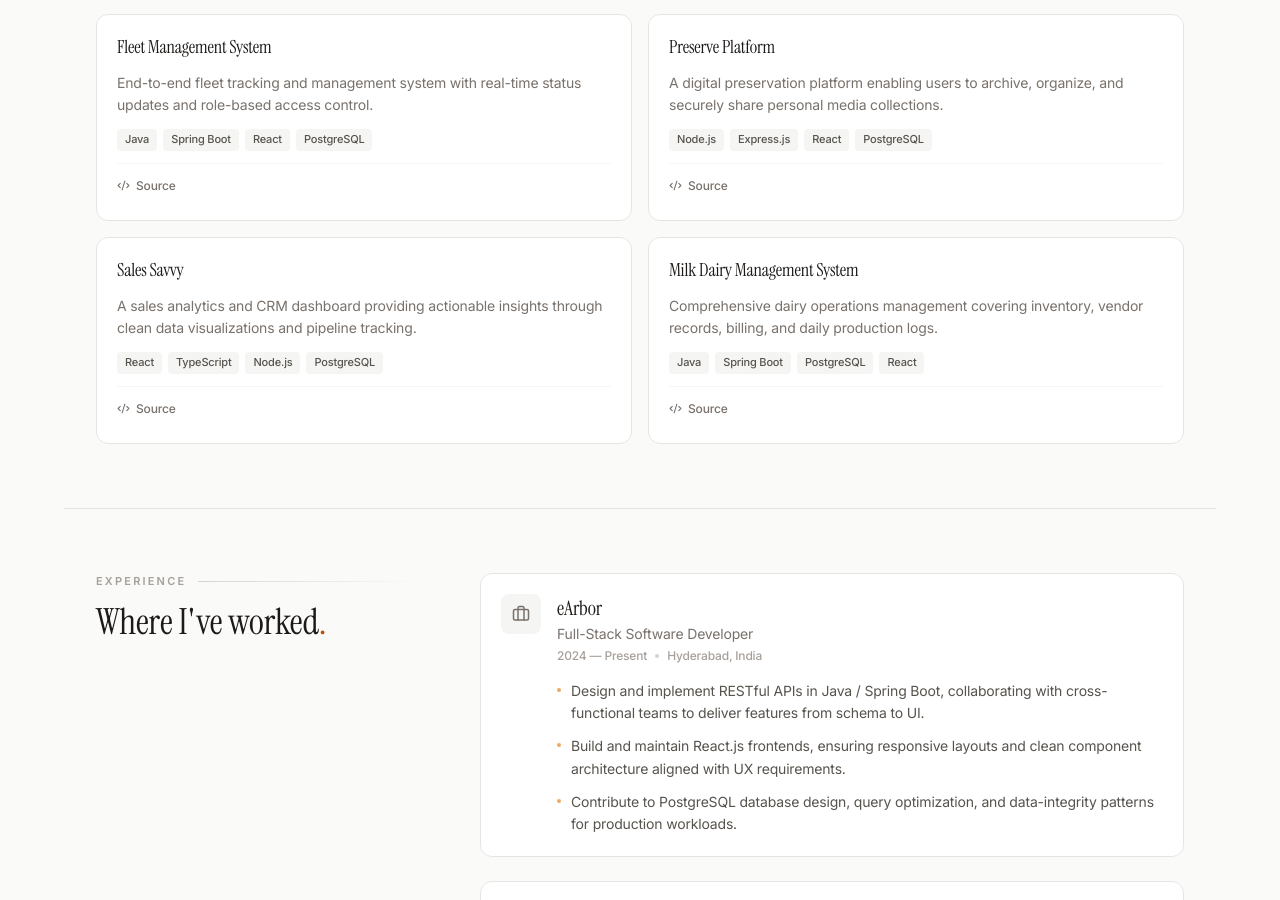
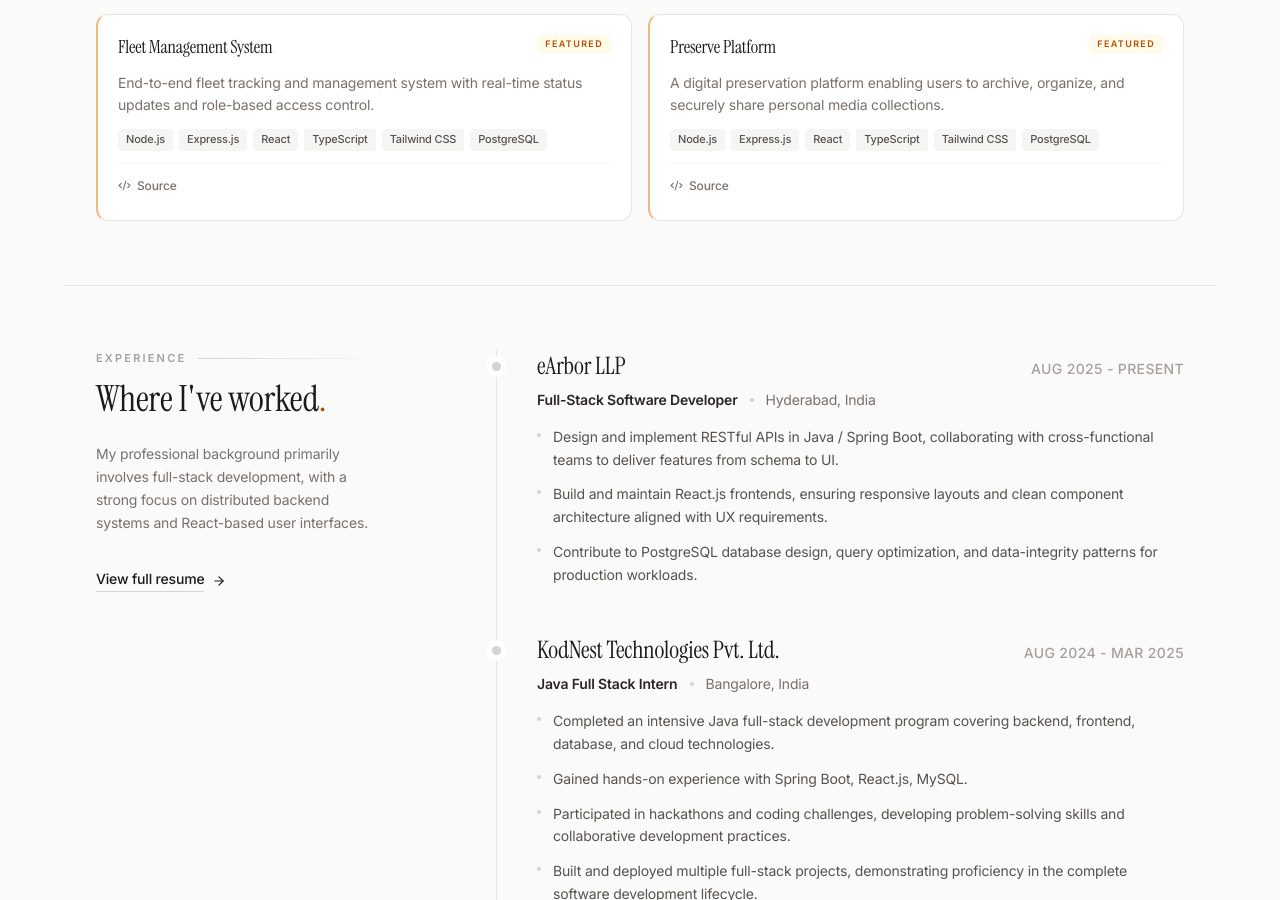
Before and after one commit to tungagnaneswar/gnaneswartunga-portfolio, a React (Vite) app: page / in a window 1280 px wide. Shown: the part 1900-2800 px from the top of the page. Built offline with nearby package versions, Linux system fonts and the light colour scheme.

Commit message:
feat: implement Hero, Experience, and Projects components with site content data

```diff
--- a/src/components/Experience.tsx
+++ b/src/components/Experience.tsx
@@ -1,6 +1,6 @@
-import { experience } from '../data/content';
+import { experience, siteData } from '../data/content';
 import { useScrollReveal } from '../hooks/useScrollReveal';
-import { Briefcase } from 'lucide-react';
+import { ArrowRight } from 'lucide-react';
 
 export function Experience() {
   const { ref, isVisible } = useScrollReveal<HTMLElement>();
@@ -9,43 +9,62 @@ export function Experience() {
     <section
       id="experience"
       ref={ref}
-      className={`py-16 px-6 sm:px-8 max-w-6xl mx-auto transition-all duration-700 ${
-        isVisible ? 'opacity-100 translate-y-0' : 'opacity-0 translate-y-6'
-      }`}
+      className={`py-16 px-6 sm:px-8 max-w-6xl mx-auto transition-all duration-700 ${isVisible ? 'opacity-100 translate-y-0' : 'opacity-0 translate-y-6'
+        }`}
     >
       <div className="grid md:grid-cols-[1fr_2.2fr] gap-8 md:gap-16 items-start">
-        <div>
+        <div className="md:sticky md:top-32 md:pr-8">
           <p className="section-label text-[11px] font-semibold tracking-[0.2em] uppercase text-stone-400 dark:text-stone-600 mb-3">
             Experience
           </p>
-          <h2 className="font-serif text-3xl sm:text-4xl text-stone-900 dark:text-stone-50">
+          <h2 className="font-serif text-3xl sm:text-4xl text-stone-900 dark:text-stone-50 mb-6">
             Where I've worked<span className="text-amber-700 dark:text-amber-500">.</span>
           </h2>
+
+          <p className="text-sm text-stone-500 dark:text-stone-400 leading-relaxed mb-8 hidden md:block">
+            My professional background primarily involves full-stack development, with a strong focus on distributed backend systems and React-based user interfaces.
+          </p>
+
+          <a
+            href={siteData.resume}
+            target="_blank"
+            rel="noopener noreferrer"
+            className="hidden md:inline-flex items-center gap-2 text-sm font-medium text-stone-900 dark:text-stone-50 hover:text-amber-700 dark:hover:text-amber-500 transition-colors group"
+          >
+            <span className="border-b border-stone-300 dark:border-stone-700 group-hover:border-amber-500 transition-colors pb-0.5">
+              View full resume
+            </span>
+            <ArrowRight size={14} className="group-hover:translate-x-1 transition-transform" />
+          </a>
         </div>
-        <div className="space-y-6">
-          {experience.map(job => (
-            <div key={job.company} className="relative p-5 rounded-xl border border-stone-200 dark:border-stone-800 bg-white dark:bg-stone-900/50">
-              <div className="flex items-start gap-4 mb-4">
-                <div className="w-10 h-10 rounded-lg bg-stone-100 dark:bg-stone-800 flex items-center justify-center shrink-0">
-                  <Briefcase size={18} className="text-stone-500 dark:text-stone-400" />
-                </div>
-                <div className="flex-1 min-w-0">
-                  <h3 className="font-serif text-xl text-stone-900 dark:text-stone-50">{job.company}</h3>
-                  <p className="text-sm text-stone-500 dark:text-stone-400 mt-0.5">
-                    {job.role}
-                  </p>
-                  <div className="flex items-center gap-2 mt-1">
-                    <span className="text-xs font-medium text-stone-400 dark:text-stone-600">{job.period}</span>
-                    <span className="w-1 h-1 rounded-full bg-stone-300 dark:bg-stone-700" />
-                    <span className="text-xs font-medium text-stone-400 dark:text-stone-600">{job.location}</span>
-                  </div>
-                </div>
+        <div className="relative border-l border-stone-200 dark:border-stone-800 ml-3 md:ml-4 mt-2 md:mt-0">
+          {experience.map((job) => (
+            <div key={job.company} className="relative pl-8 md:pl-10 pb-12 last:pb-0 group">
+              {/* Track Dot Ring */}
+              <div className="absolute -left-[11px] top-1.5 flex h-[21px] w-[21px] items-center justify-center rounded-full bg-white dark:bg-stone-950">
+                <div className="h-[9px] w-[9px] rounded-full bg-stone-300 dark:bg-stone-700 group-hover:bg-amber-500 group-hover:shadow-[0_0_10px_rgba(245,158,11,0.5)] transition-all duration-300" />
               </div>
-              <ul className="space-y-2.5 pl-14">
+
+              <div className="flex flex-col sm:flex-row sm:items-baseline sm:justify-between mb-2">
+                <h3 className="font-serif text-xl sm:text-2xl text-stone-900 dark:text-stone-50 group-hover:text-amber-700 dark:group-hover:text-amber-500 transition-colors">
+                  {job.company}
+                </h3>
+                <span className="text-xs sm:text-sm font-medium tracking-wide text-stone-400 dark:text-stone-500 mt-1 sm:mt-0 uppercase">
+                  {job.period}
+                </span>
+              </div>
+
+              <div className="flex items-center gap-3 mb-4">
+                <span className="text-sm font-semibold text-stone-800 dark:text-stone-200">{job.role}</span>
+                <span className="w-1 h-1 rounded-full bg-stone-300 dark:bg-stone-700" />
+                <span className="text-sm text-stone-500 dark:text-stone-400">{job.location}</span>
+              </div>
+
+              <ul className="space-y-3">
                 {job.bullets.map((bullet, i) => (
-                  <li key={i} className="text-sm leading-relaxed text-stone-600 dark:text-stone-400 flex gap-2.5">
-                    <span className="mt-2 shrink-0 w-1 h-1 rounded-full bg-amber-600/60 dark:bg-amber-500/50" />
-                    {bullet}
+                  <li key={i} className="text-sm leading-relaxed text-stone-600 dark:text-stone-400 flex gap-3 items-start">
+                    <span className="mt-[0.45rem] shrink-0 w-[4px] h-[4px] rounded-full bg-stone-300 dark:bg-stone-600 group-hover:bg-amber-500/50 transition-colors" />
+                    <span>{bullet}</span>
                   </li>
                 ))}
               </ul>
--- a/src/components/Hero.tsx
+++ b/src/components/Hero.tsx
@@ -1,6 +1,6 @@
 import { siteData } from '../data/content';
 import { Code2, Link, FileText, ArrowDown } from 'lucide-react';
-import { motion, useMotionValue, useSpring, useTransform } from 'framer-motion';
+import { motion, useMotionValue, useSpring } from 'framer-motion';
 import { useRef, ReactNode } from 'react';
 
 // Magnetic Button Wrapper
--- a/src/components/Projects.tsx
+++ b/src/components/Projects.tsx
@@ -100,7 +100,7 @@ export function Projects() {
         </h2>
       </div>
       <div className="grid sm:grid-cols-2 gap-4">
-        {projects.map((project, i) => (
+        {projects.filter(project => project.isActive).map((project, i) => (
           <ProjectCard key={project.title} project={project} index={i} />
         ))}
       </div>
--- a/src/data/content.ts
+++ b/src/data/content.ts
@@ -2,10 +2,10 @@ export const siteData = {
   name: 'Gnaneswar Tunga',
   nickname: 'Eshwar',
   title: 'Full-Stack Software Developer',
-  pitch: 'I build reliable, well-engineered systems end to end — from React interfaces to Spring Boot backends.',
+  pitch: 'I build reliable, well-engineered systems end to end from React interfaces to Spring Boot backends.',
   location: 'Hyderabad, India',
-  email: 'gnaneswartunga@gmail.com',
-  github: 'https://github.com/gnaneswartunga',
+  email: 'tungagnaneswar12@gmail.com',
+  github: 'https://github.com/tungagnaneswar',
   linkedin: 'https://linkedin.com/in/gnaneswartunga',
   resume: '#',
 } as const;
@@ -26,7 +26,7 @@ export type SkillGroup = {
 export const skills: SkillGroup[] = [
   {
     category: 'Languages',
-    items: ['Java', 'TypeScript', 'JavaScript', 'SQL'],
+    items: ['Java', 'TypeScript', 'JavaScript', 'Structured Query Language(SQL)'],
   },
   {
     category: 'Backend',
@@ -38,15 +38,15 @@ export const skills: SkillGroup[] = [
   },
   {
     category: 'Database',
-    items: ['PostgreSQL', 'RocksDB'],
+    items: ['PostgreSQL', 'MongoDB'],
   },
   {
     category: 'Cloud / DevOps',
-    items: ['Microsoft Azure', 'Docker', 'Prometheus', 'Grafana'],
+    items: ['Docker', 'AWS', 'Git & GitHub'],
   },
   {
     category: 'Concepts',
-    items: ['REST API Design', 'System Design', 'Distributed Systems (Raft)', 'JWT Auth', 'SOLID Principles'],
+    items: ['REST API Design', 'System Design', 'Distributed Systems (Raft)', 'JWT Auth', 'SOLID Principles', 'Load Balancing', 'Microservices', 'Data Structures & Algorithms'],
   },
 ];
 
@@ -57,9 +57,20 @@ export type Project = {
   github: string;
   demo?: string;
   featured?: boolean;
+  isActive?: boolean;
 };
 
 export const projects: Project[] = [
+  {
+    title: 'Schema Vault',
+    description:
+      'A database schema management tool that helps you compare demo and production environments and highlight differences. It supports both PostgreSQL and MySQL.',
+    tags: ['Java', 'Spring Boot', 'Spring Security', 'Swagger UI', 'Docker', 'PostgreSQL', 'MySQL', 'React', 'TypeScript'],
+    github: '#',
+    demo: '#',
+    featured: true,
+    isActive: true,
+  },
   {
     title: 'Distributed Key-Value Store',
     description:
@@ -68,6 +79,7 @@ export const projects: Project[] = [
     github: '#',
     demo: '#',
     featured: true,
+    isActive: true,
   },
   {
     title: 'Smart Inventory & Billing Manager',
@@ -77,35 +89,36 @@ export const projects: Project[] = [
     github: '#',
     demo: '#',
     featured: true,
+    isActive: false,
   },
   {
     title: 'Fleet Management System',
     description:
       'End-to-end fleet tracking and management system with real-time status updates and role-based access control.',
-    tags: ['Java', 'Spring Boot', 'React', 'PostgreSQL'],
+    tags: ['Node.js', 'Express.js', 'React', 'TypeScript', 'Tailwind CSS', 'PostgreSQL'],
     github: '#',
+    featured: true,
+    isActive: true,
   },
   {
     title: 'Preserve Platform',
     description:
       'A digital preservation platform enabling users to archive, organize, and securely share personal media collections.',
-    tags: ['Node.js', 'Express.js', 'React', 'PostgreSQL'],
+    tags: ['Node.js', 'Express.js', 'React', 'TypeScript', 'Tailwind CSS', 'PostgreSQL'],
     github: '#',
+    featured: true,
+    isActive: true,
   },
   {
     title: 'Sales Savvy',
     description:
       'A sales analytics and CRM dashboard providing actionable insights through clean data visualizations and pipeline tracking.',
-    tags: ['React', 'TypeScript', 'Node.js', 'PostgreSQL'],
+    tags: ['Java', 'Spring Boot', 'React', 'MySQL', 'REST API', 'JWT Auth'],
     github: '#',
-  },
-  {
-    title: 'Milk Dairy Management System',
-    description:
-      'Comprehensive dairy operations management covering inventory, vendor records, billing, and daily production logs.',
-    tags: ['Java', 'Spring Boot', 'PostgreSQL', 'React'],
-    github: '#',
-  },
+    demo: '#',
+    featured: true,
+    isActive: false,
+  }
 ];
 
 export type ExperienceItem = {
@@ -118,9 +131,9 @@ export type ExperienceItem = {
 
 export const experience: ExperienceItem[] = [
   {
-    company: 'eArbor',
+    company: 'eArbor LLP',
     role: 'Full-Stack Software Developer',
-    period: '2024 — Present',
+    period: 'Aug 2025 - Present',
     location: 'Hyderabad, India',
     bullets: [
       'Design and implement RESTful APIs in Java / Spring Boot, collaborating with cross-functional teams to deliver features from schema to UI.',
@@ -129,14 +142,15 @@ export const experience: ExperienceItem[] = [
     ],
   },
   {
-    company: 'Kodnest',
+    company: 'KodNest Technologies Pvt. Ltd.',
     role: 'Java Full Stack Intern',
-    period: 'Aug 2024 — Mar 2025',
-    location: 'India',
+    period: 'Aug 2024 - Mar 2025',
+    location: 'Bangalore, India',
     bullets: [
-      'Built end-to-end web applications during an intensive Java full-stack training program.',
-      'Developed backend services and RESTful APIs utilizing Java and Spring Boot.',
-      'Created responsive, user-friendly frontend interfaces using React and Tailwind CSS.',
+      'Completed an intensive Java full-stack development program covering backend, frontend, database, and cloud technologies.',
+      'Gained hands-on experience with Spring Boot, React.js, MySQL.',
+      'Participated in hackathons and coding challenges, developing problem-solving skills and collaborative development practices.',
+      'Built and deployed multiple full-stack projects, demonstrating proficiency in the complete software development lifecycle.',
     ],
   },
 ];
```
